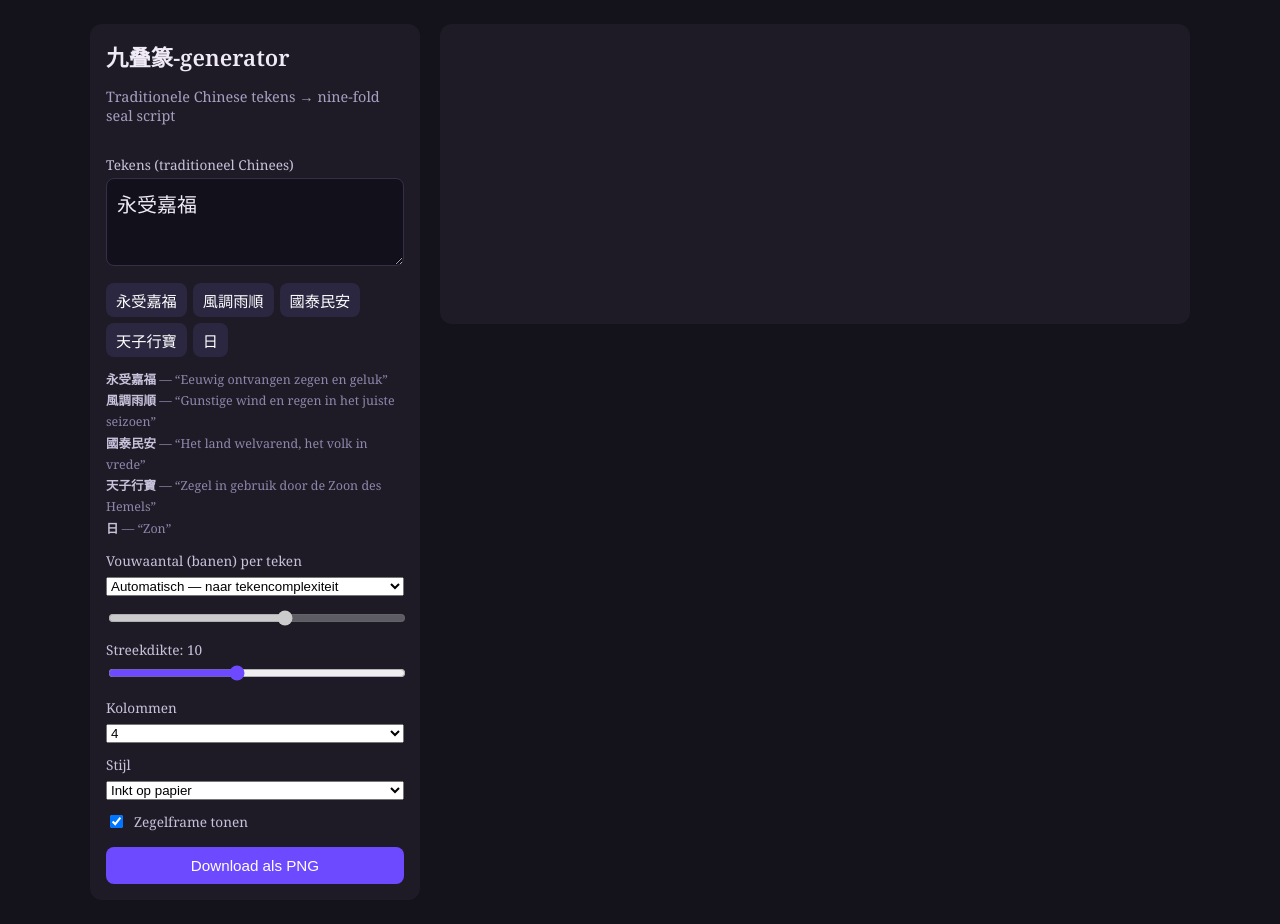
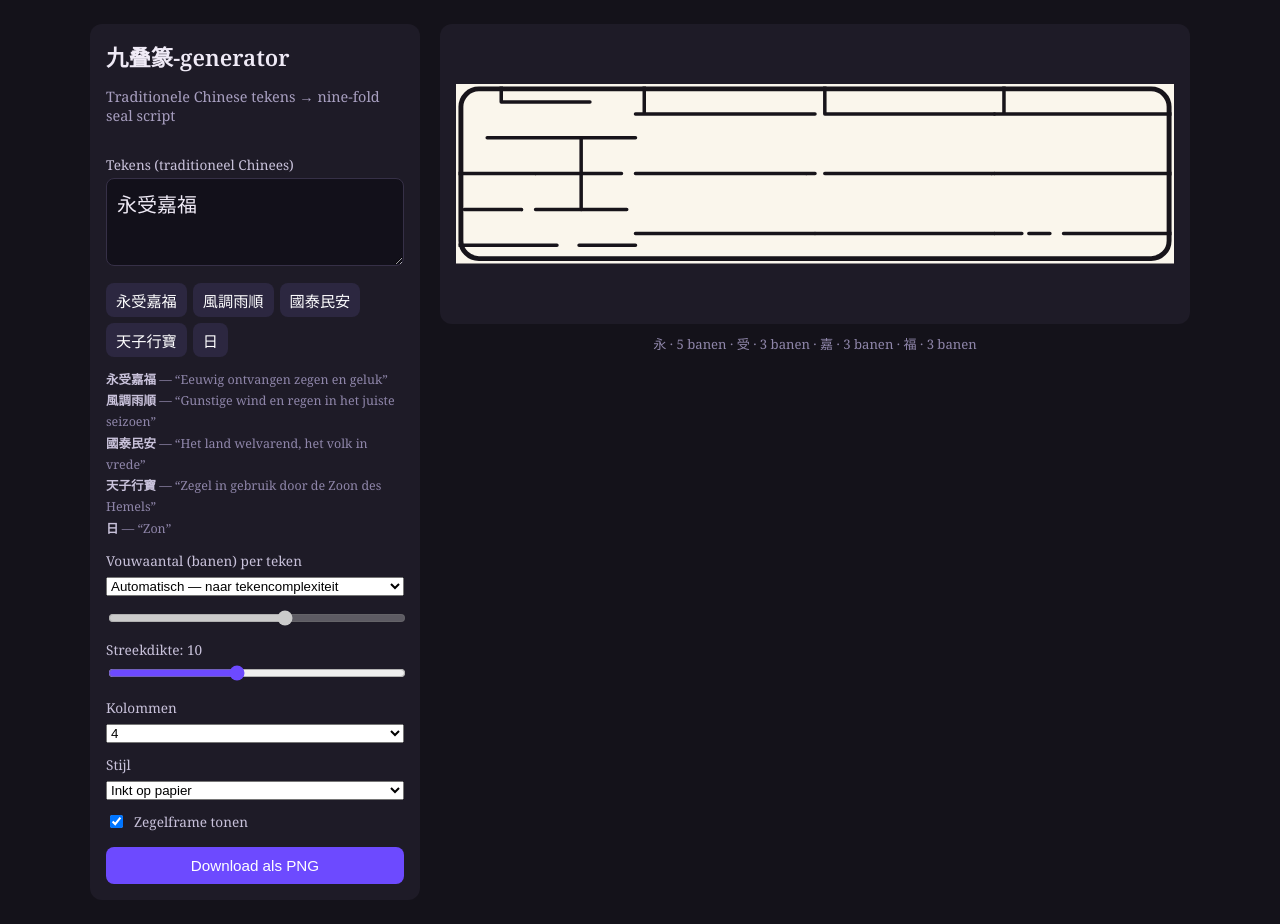
Before and after one commit to cbuddy66/Nine-Fold-Seal-Script-Converter, a plain HTML site: page index.html in a window 1280 px wide. Drawn offline with Linux system fonts and the light colour scheme.

```diff
--- a/index.html
+++ b/index.html
@@ -332,7 +332,7 @@ function render(){
     '" width="'+(W*2)+'" height="'+(H*2)+'">'+
     '<defs>'+defs+'</defs>'+
     '<rect width="'+W+'" height="'+H+'" fill="'+bg+'"/>'+
-    '<g clip-path="url(#'+clipId+)">'+groups+'</g>'+
+    '<g clip-path="url(#'+clipId+')">'+groups+'</g>'+
     frame+'</svg>';
   $("legend").textContent=legend.join("  ·  ");
 }
```
